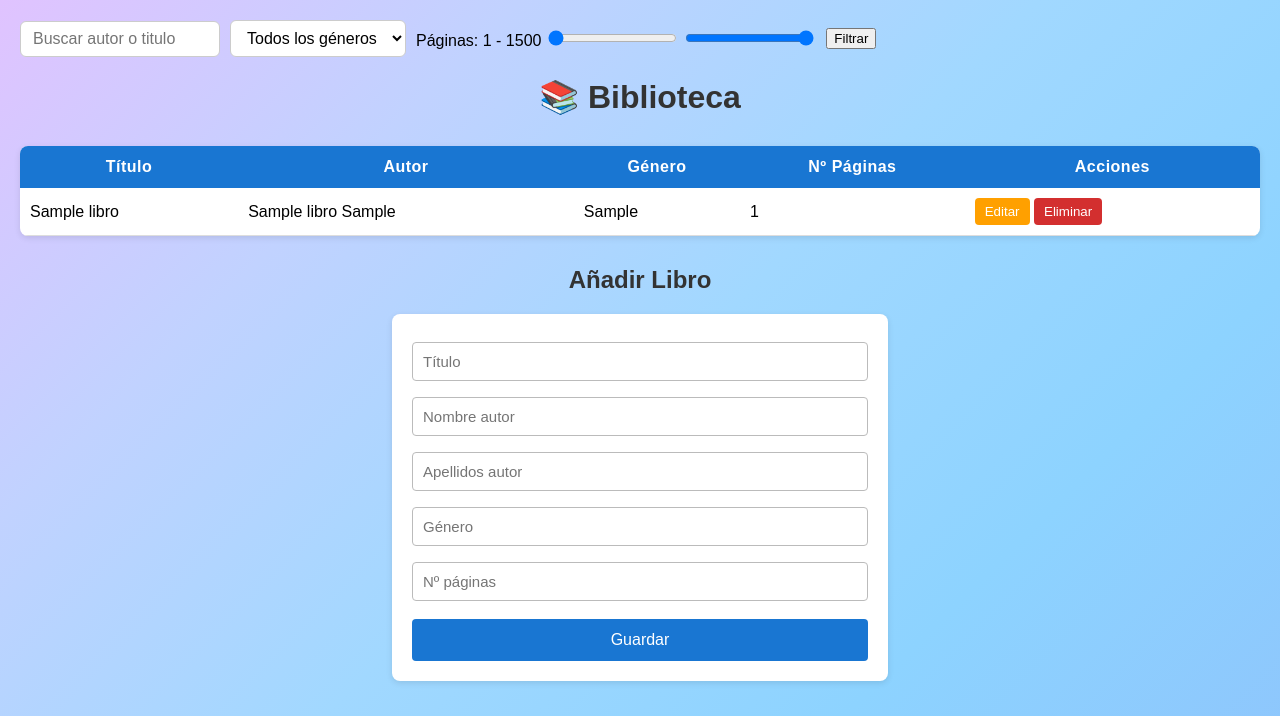
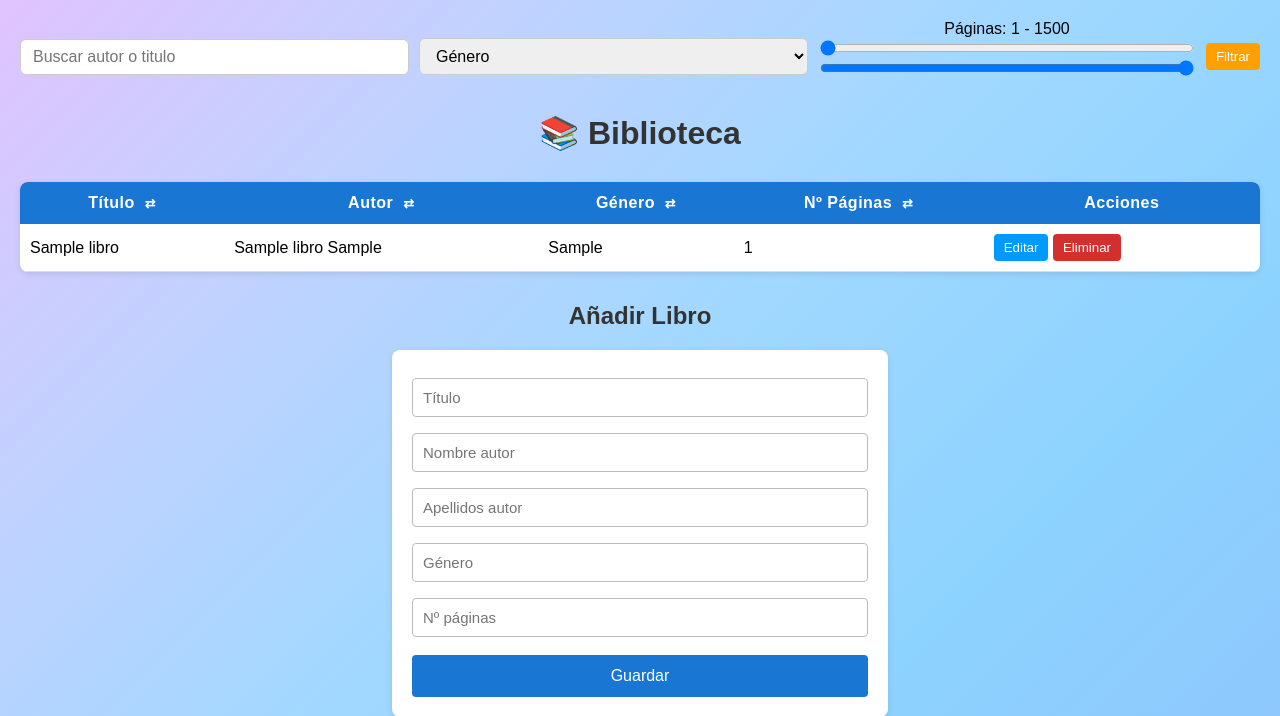
Before and after one commit to diegoequisde/biblioteca, a Django app: page /catalog/ in a window 1280 px wide. Shown: the top 716 px of the page. Run offline with Django 5.2, Linux system fonts and the light colour scheme; tables that the repository leaves empty hold one stand-in row (values such as "Sample post").

Commit message:
añadida ordenación por distintos campos

```diff
--- a/mi_biblioteca_proyecto/catalog/static/catalog/app.js
+++ b/mi_biblioteca_proyecto/catalog/static/catalog/app.js
@@ -1,25 +1,27 @@
 document.addEventListener("DOMContentLoaded", () => {
     const API_URL = "/api/libros/";
 
+    // Elementos del DOM
     const searchInput = document.getElementById("searchInput");
-    const generoSelect = document.getElementById("generoSelect");
     const minPag = document.getElementById("minPag");
     const maxPag = document.getElementById("maxPag");
     const minPagValue = document.getElementById("minPagValue");
     const maxPagValue = document.getElementById("maxPagValue");
     const form = document.getElementById("form-libro");
 
+    // Variables de estado
     let editandoId = null;
+    let campoOrden = "titulo";    // Orden por defecto
+    let direccionOrden = "asc";   // "asc" o "desc"
     const csrfToken = getCSRFToken();
 
     // Inicialización
-    cargarGeneros();
     actualizarRango();
     cargarLibros();
 
-    // Listeners
+    // ==================== Listeners ====================
+
     searchInput.addEventListener("input", cargarLibros);
-    generoSelect.addEventListener("change", cargarLibros);
     minPag.addEventListener("input", actualizarRango);
     maxPag.addEventListener("input", actualizarRango);
     form.addEventListener("submit", async e => {
@@ -27,9 +29,27 @@ document.addEventListener("DOMContentLoaded", () => {
         await guardarLibro();
     });
 
+    // Ordenamiento por cabeceras de tabla
+    document.querySelectorAll("th.ordenable").forEach(th => {
+        th.addEventListener("click", () => {
+            const campo = th.dataset.campo;
 
+            if (campoOrden === campo) {
+                direccionOrden = direccionOrden === "asc" ? "desc" : "asc";
+            } else {
+                campoOrden = campo;
+                direccionOrden = "asc";
+            }
 
-    // ================= Funciones =================
+            // Actualizar clases visuales
+            document.querySelectorAll("th.ordenable").forEach(t => t.classList.remove("asc", "desc"));
+            th.classList.add(direccionOrden);
+
+            cargarLibros();
+        });
+    });
+
+    // ==================== Funciones ====================
 
     function getCSRFToken() {
         return document.cookie.split('; ')
@@ -42,34 +62,44 @@ document.addEventListener("DOMContentLoaded", () => {
         let max = parseInt(maxPag.value) || 1500;
 
         if (min > max) [min, max] = [max, min];
+
         minPagValue.textContent = min;
         maxPagValue.textContent = max;
 
-        cargarLibros(); // llamar a la función que hace el fetch
+        cargarLibros();
     }
 
     async function cargarLibros() {
-        let min = parseInt(minPag.value) || 1;
-        let max = parseInt(maxPag.value) || 1500;
+        const min = parseInt(minPag.value) || 1;
+        const max = parseInt(maxPag.value) || 1500;
 
-        let url = API_URL + "?";
+        let url = `${API_URL}?paginas__gte=${min}&paginas__lte=${max}`;
 
-        if (searchInput.value) url += `search=${encodeURIComponent(searchInput.value)}&`;
-        if (generoSelect.value) url += `genero=${encodeURIComponent(generoSelect.value)}&`;
-        url += `paginas__gte=${encodeURIComponent(min)}&`;
-        url += `paginas__lte=${encodeURIComponent(max)}&`;
+        if (searchInput.value) {
+            url += `&search=${encodeURIComponent(searchInput.value)}`;
+        }
+
+        if (campoOrden) {
+            url += `&ordering=${direccionOrden === "desc" ? "-" : ""}${campoOrden}`;
+        }
 
         console.log("Fetch URL:", url);
 
         try {
-            console.log("URL final de fetch:", url);
-            // depurar
             const res = await fetch(url);
             if (!res.ok) throw new Error("Error al cargar los libros");
+
             const libros = await res.json();
+            mostrarLibros(libros);
+        } catch (error) {
+            console.error("Error:", error);
+        }
+    }
 
+    function mostrarLibros(libros) {
         const tbody = document.querySelector("#tabla-libros tbody");
         tbody.innerHTML = "";
+
         libros.forEach(libro => {
             const tr = document.createElement("tr");
             tr.innerHTML = `
@@ -86,35 +116,14 @@ document.addEventListener("DOMContentLoaded", () => {
         });
 
         activarBotones();
-        } catch (error) {
-            console.error(error);
-        }
-    }
-
-    async function cargarGeneros() {
-        try {
-            const res = await fetch(API_URL);
-            if (!res.ok) throw new Error("Error al cargar géneros");
-            const libros = await res.json();
-
-            const generosSet = new Set(libros.map(l => l.genero));
-            generoSelect.querySelectorAll("option:not([value=''])").forEach(o => o.remove());
-            generosSet.forEach(g => {
-                const option = document.createElement("option");
-                option.value = g;
-                option.textContent = g;
-                generoSelect.appendChild(option);
-            });
-        } catch (error) {
-            console.error(error);
-        }
     }
 
     function activarBotones() {
+        // Delegación podría optimizarse, pero esto funciona
         document.querySelectorAll(".editar").forEach(btn => {
             btn.onclick = async () => {
                 try {
-                    const res = await fetch(API_URL + btn.dataset.id + "/");
+                    const res = await fetch(`${API_URL}${btn.dataset.id}/`);
                     if (!res.ok) throw new Error("Error al cargar libro");
                     const libro = await res.json();
 
@@ -134,7 +143,7 @@ document.addEventListener("DOMContentLoaded", () => {
         document.querySelectorAll(".eliminar").forEach(btn => {
             btn.onclick = async () => {
                 try {
-                    const res = await fetch(API_URL + btn.dataset.id + "/", {
+                    const res = await fetch(`${API_URL}${btn.dataset.id}/`, {
                         method: "DELETE",
                         headers: { "X-CSRFToken": csrfToken },
                     });
@@ -159,7 +168,7 @@ document.addEventListener("DOMContentLoaded", () => {
         try {
             let res;
             if (editandoId) {
-                res = await fetch(API_URL + editandoId + "/", {
+                res = await fetch(`${API_URL}${editandoId}/`, {
                     method: "PUT",
                     headers: { "Content-Type": "application/json", "X-CSRFToken": csrfToken },
                     body: JSON.stringify(datos)
--- a/mi_biblioteca_proyecto/catalog/static/catalog/styles.css
+++ b/mi_biblioteca_proyecto/catalog/static/catalog/styles.css
@@ -24,77 +24,39 @@ h1, h2 {
 .filtros {
     display: flex;
     flex-wrap: wrap;
-    gap: 10px; /* separación entre elementos */
+    gap: 10px;
     margin-bottom: 20px;
     align-items: center;
+    width: 100%;
+    justify-content: space-between;
 }
 
+
 /* Barra de búsqueda */
-.filtros input[type="text"] {
+.filtros input[type="text"],
+.filtros select {
+    flex: 1 1 200px; /* crece y encoge, mínimo 200px */
     padding: 8px 12px;
     font-size: 16px;
     border: 1px solid #ccc;
     border-radius: 6px;
-    width: 200px;
     transition: border-color 0.2s, box-shadow 0.2s;
 }
 
-.filtros input[type="text"]:focus {
+.filtros input[type="text"]:focus,
+.filtros select:focus {
     border-color: #007bff;
     box-shadow: 0 0 5px rgba(0, 123, 255, 0.5);
     outline: none;
 }
 
-/* Contenedor de filtros */
-.filtros {
-    display: flex;
-    flex-wrap: wrap;
-    gap: 10px;
-    margin-bottom: 20px;
-    align-items: center;
-}
-
-/* Barra de búsqueda */
-.filtros input[type="text"] {
-    padding: 8px 12px;
-    font-size: 16px;
-    border: 1px solid #ccc;
-    border-radius: 6px;
-    width: 200px;
-    transition: border-color 0.2s, box-shadow 0.2s;
-}
-
-.filtros input[type="text"]:focus {
-    border-color: #007bff;
-    box-shadow: 0 0 5px rgba(0, 123, 255, 0.5);
-    outline: none;
-}
-
-.filtros select {
-    padding: 8px 12px;
-    font-size: 16px;
-    border: 1px solid #ccc;
-    border-radius: 6px;
-    background-color: #fff;
-    transition: border-color 0.2s, box-shadow 0.2s;
-}
-
-.filtros select:focus {
-    border-color: #007bff;
-    box-shadow: 0 0 5px rgba(0, 123, 255, 0.5);
-    outline: none;
-}
-/*
 .filtro-rango {
     display: flex;
     flex-direction: column;
-    gap: 10px;
+    flex: 2;
+    text-align: center;
+    margin-bottom: 15px;
 }
-
-.filtro-rango input[type="range"] {
-    width: 200px;
-    accent-color: #007bff;
-} */
 
 .slider-container {
     position: relative;
@@ -182,8 +144,39 @@ h1, h2 {
     background: #f0f3f7;
 }
 
+th.ordenable {
+    cursor: pointer;
+    user-select: none;
+    position: relative;
+    padding-right: 20px;
+}
+
+th.ordenable .flecha {
+    font-size: 0.8em;
+    margin-left: 5px;
+    transition: transform 0.2s;
+}
+
+/* Opcional: rotar la flecha según dirección */
+th.ordenable.asc .flecha {
+    transform: rotate(0deg);
+}
+
+th.ordenable.desc .flecha {
+    transform: rotate(180deg);
+}
+
+button.filtrar {
+    background: #FFA000;
+    border: none;
+    padding: 6px 10px;
+    color: white;
+    border-radius: 4px;
+    cursor: pointer;
+}
+
 button.editar {
-    background: #FFA000;
+    background: #0099ff;
     border: none;
     padding: 6px 10px;
     color: white;
@@ -198,10 +191,16 @@ button.eliminar {
     color: white;
     border-radius: 4px;
     cursor: pointer;
+
+    flex: 0 0 120px; /* no crece ni encoge, ancho fijo */
+}
+
+button.filtrar:hover{
+    background: #cc8500;
 }
 
 button.editar:hover {
-    background: #cc8500;
+    background: #0081cc;
 }
 
 button.eliminar:hover {
--- a/mi_biblioteca_proyecto/catalog/templates/catalog/index.html
+++ b/mi_biblioteca_proyecto/catalog/templates/catalog/index.html
@@ -11,11 +11,7 @@
         <input type="text" id="searchInput" placeholder="Buscar autor o titulo">
 
         <select id="generoSelect">
-            <option value="">Todos los géneros</option>
-            <option value="Fantasía">Fantasía</option>
-            <option value="Ciencia ficción">Ciencia ficción</option>
-            <option value="Drama">Drama</option>
-            <option value="Comedia">Comedia</option>
+            <option value="">Género</option>
         </select>
 
        <div class="filtro-rango">
@@ -25,7 +21,7 @@
             <input type="range" id="maxPag" min="1" max="1500" value="1500" step="1">
         </div>
 
-        <button onclick="cargarLibros()">Filtrar</button>
+        <button class="filtrar" onclick="cargarLibros()">Filtrar</button>
     </div>
 
     <h1>📚 Biblioteca</h1>
@@ -34,13 +30,14 @@
         <table id="tabla-libros">
             <thead>
                 <tr>
-                    <th>Título</th>
-                    <th>Autor</th>
-                    <th>Género</th>
-                    <th>Nº Páginas</th>
+                    <th class="ordenable" data-campo="titulo">Título <span class="flecha">⇄</span></th>
+                    <th class="ordenable" data-campo="autor_nombre">Autor <span class="flecha">⇄</span></th>
+                    <th class="ordenable" data-campo="genero">Género <span class="flecha">⇄</span></th>
+                    <th class="ordenable" data-campo="paginas">Nº Páginas <span class="flecha">⇄</span></th>
                     <th>Acciones</th>
                 </tr>
             </thead>
+
             <tbody>
                 {% for l in libros %}
                 <tr>
--- a/mi_biblioteca_proyecto/catalog/views.py
+++ b/mi_biblioteca_proyecto/catalog/views.py
@@ -17,9 +17,11 @@ def frontend(request):
 class LibroViewSet(ModelViewSet):
     queryset = Libro.objects.all()
     serializer_class = LibroSerializer
-    filter_backends = [SearchFilter, DjangoFilterBackend]
+    filter_backends = [SearchFilter, DjangoFilterBackend, OrderingFilter]
     search_fields = ['autor_nombre', 'autor_apellidos', 'titulo']
     filterset_fields = {
         'genero': ['exact'],
         'paginas': ['gte', 'lte'],
     }
+    ordering_fields = ['titulo', 'autor_nombre', 'autor_apellidos', 'genero', 'paginas']
+    ordering = ['titulo']  # orden por defecto
```
Lines whose indentation alone changed are shown as unchanged.
